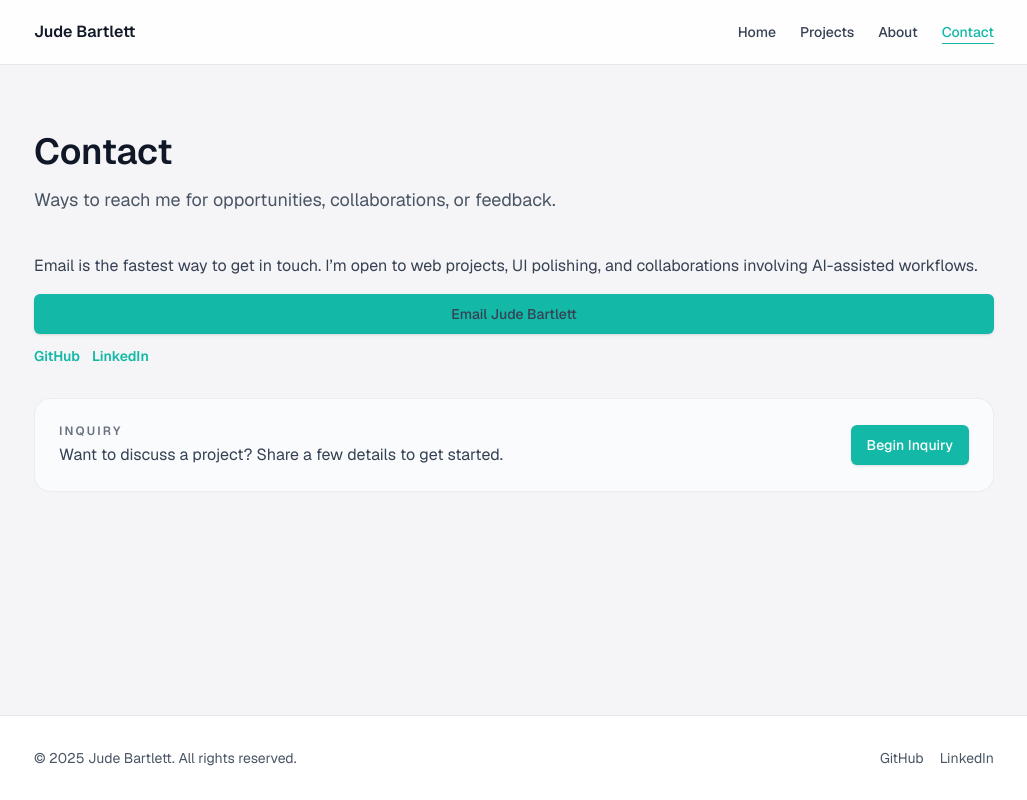
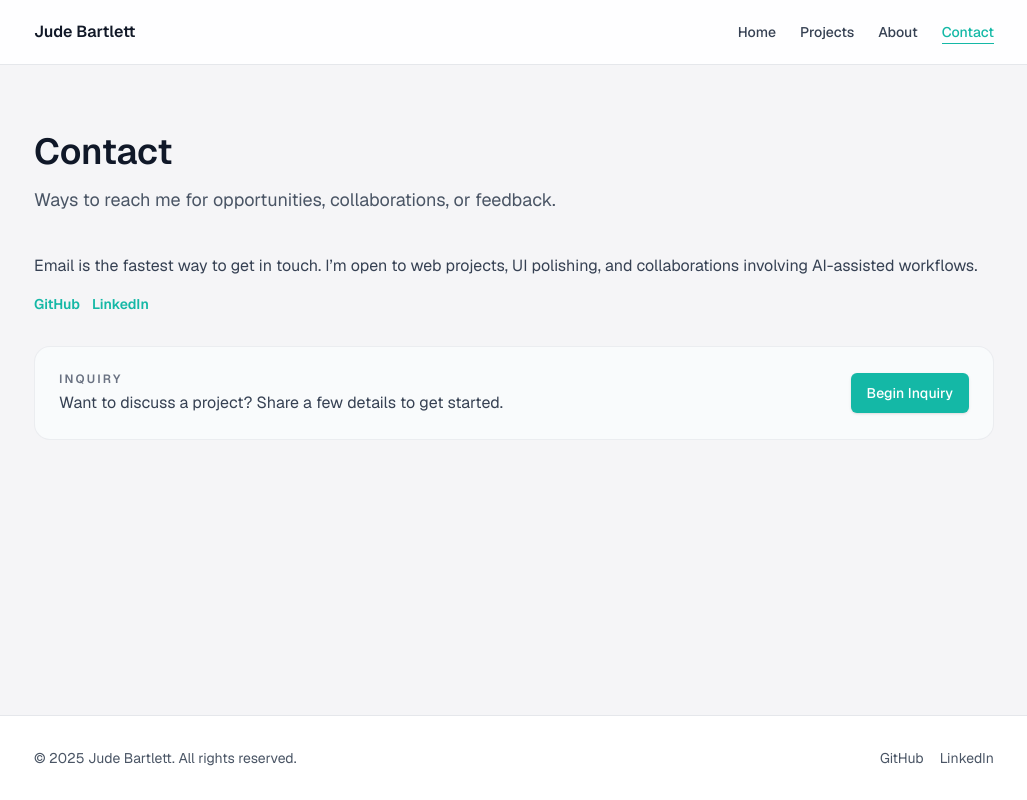
Before and after one commit to bartlettjude/jb-portfolio, a Next.js app: page /contact in a window 1280 px wide. Shown: the whole page, without its empty margins (126-1153 px from the left). Built offline with nearby package versions, Linux system fonts and the light colour scheme.

Commit message:
Remove email button from contact page

```diff
--- a/app/contact/page.tsx
+++ b/app/contact/page.tsx
@@ -19,10 +19,6 @@ export default function ContactPage() {
           Email is the fastest way to get in touch. I’m open to web projects, UI polishing, and
           collaborations involving AI-assisted workflows.
         </p>
-        <div className="flex flex-col gap-3">
-          <Button href={`mailto:${siteConfig.email}`} variant="primary">
-            Email {siteConfig.name}
-          </Button>
         <div className="flex flex-wrap gap-3 text-sm font-semibold text-[var(--accent)]">
           {siteConfig.socials.github && (
             <a
@@ -44,7 +40,6 @@ export default function ContactPage() {
               LinkedIn
             </a>
           )}
-          </div>
         </div>
 
         <div className="mt-8 rounded-2xl border border-[color-mix(in_srgb,var(--border)_70%,transparent)] bg-[color-mix(in_srgb,#f8fafc_90%,white)] p-5 sm:p-6">
```
Lines whose indentation alone changed are shown as unchanged.
